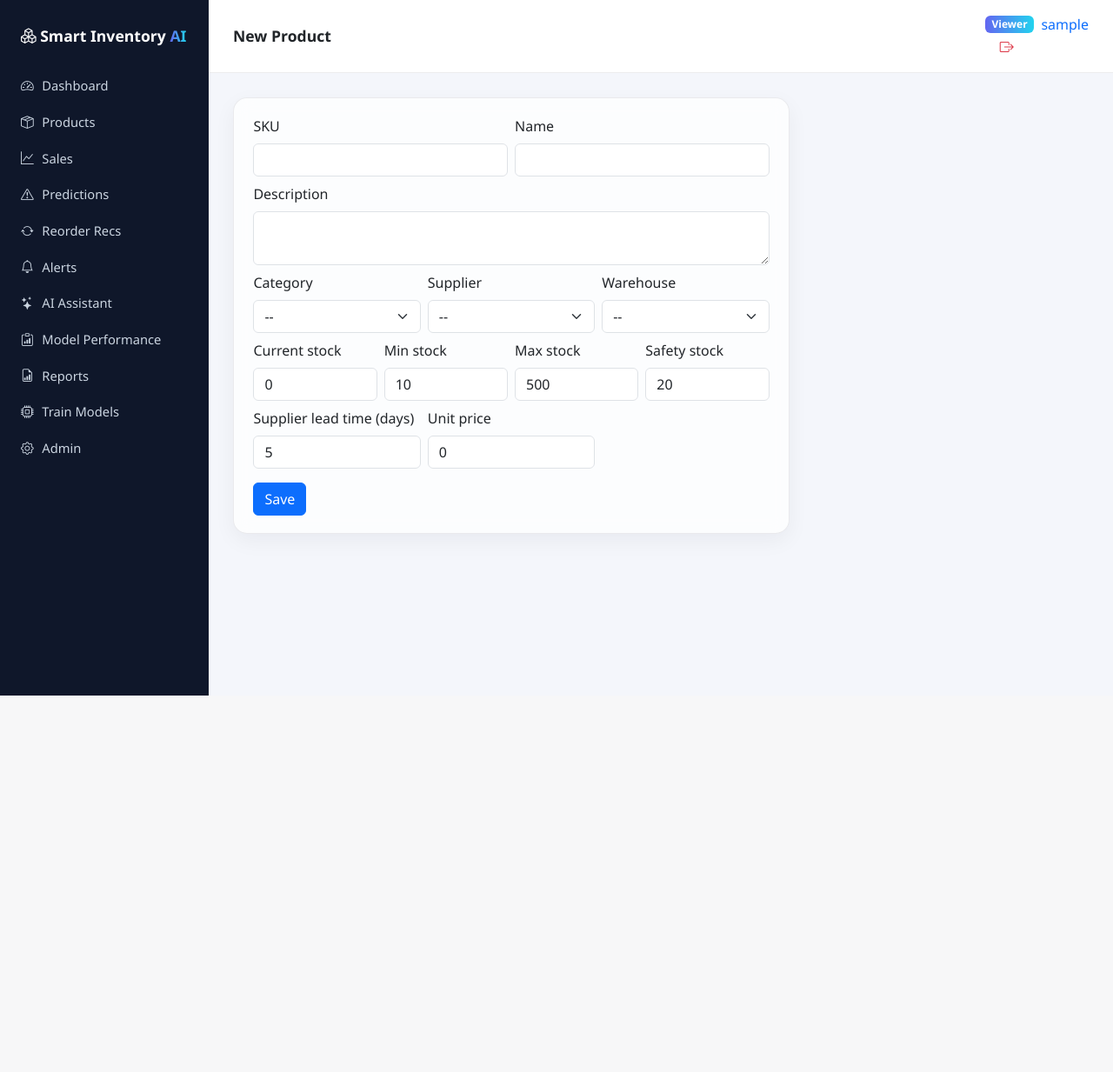
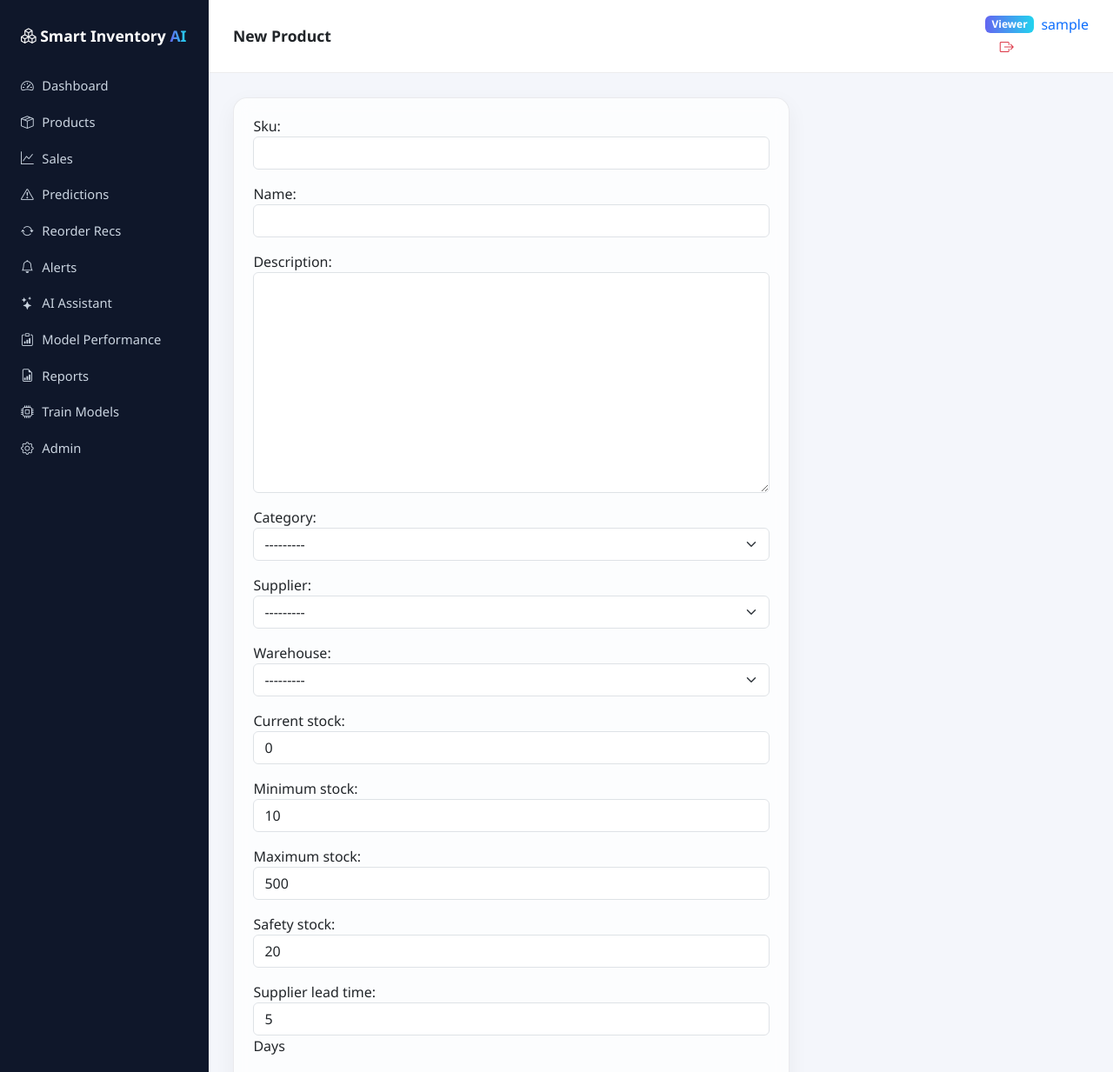
Before and after one commit to Dhanaraj2410/smart-inventory-ai, a Django app: page /products/new/ in a window 1280 px wide. Shown: the top 1233 px of the page at 87% size. Before the commit the page ends 800 px from the top, so only its background shows below. Run offline with Django 5.2, Linux system fonts and the light colour scheme; the visitor is signed in with stand-in values (Sample User, id 1); data that the repository does not hold is empty; parts of the project's set-up code (start-up, migrations or seed data) failed here and were passed over.

Commit message:
Validate product forms before saving
Co-authored-by: Copilot <223556219+Copilot@users.noreply.github.com>

```diff
--- /dev/null
+++ b/apps/products/forms.py
@@ -0,0 +1,44 @@
+from django import forms
+
+from .models import Product
+
+
+class ProductForm(forms.ModelForm):
+    class Meta:
+        model = Product
+        fields = (
+            "sku",
+            "name",
+            "description",
+            "category",
+            "supplier",
+            "warehouse",
+            "current_stock",
+            "minimum_stock",
+            "maximum_stock",
+            "safety_stock",
+            "supplier_lead_time",
+            "unit_price",
+        )
+        widgets = {
+            "sku": forms.TextInput(attrs={"class": "form-control"}),
+            "name": forms.TextInput(attrs={"class": "form-control"}),
+            "description": forms.Textarea(attrs={"class": "form-control"}),
+            "category": forms.Select(attrs={"class": "form-select"}),
+            "supplier": forms.Select(attrs={"class": "form-select"}),
+            "warehouse": forms.Select(attrs={"class": "form-select"}),
+            "current_stock": forms.NumberInput(attrs={"class": "form-control"}),
+            "minimum_stock": forms.NumberInput(attrs={"class": "form-control"}),
+            "maximum_stock": forms.NumberInput(attrs={"class": "form-control"}),
+            "safety_stock": forms.NumberInput(attrs={"class": "form-control"}),
+            "supplier_lead_time": forms.NumberInput(attrs={"class": "form-control"}),
+            "unit_price": forms.NumberInput(attrs={"class": "form-control", "step": "0.01"}),
+        }
+
+    def clean(self):
+        cleaned_data = super().clean()
+        minimum_stock = cleaned_data.get("minimum_stock")
+        maximum_stock = cleaned_data.get("maximum_stock")
+        if minimum_stock is not None and maximum_stock is not None and maximum_stock < minimum_stock:
+            self.add_error("maximum_stock", "Maximum stock cannot be less than minimum stock.")
+        return cleaned_data
--- a/apps/products/views.py
+++ b/apps/products/views.py
@@ -11,6 +11,7 @@ from django.shortcuts import render, redirect, get_object_or_404
 
 from apps.accounts.permissions import role_required
 from apps.accounts.models import User
+from .forms import ProductForm
 from .models import Product, Category, Supplier, Warehouse, STOCK_STATUS_LABELS
 
 
@@ -82,28 +83,26 @@ def product_detail(request, pk):
 @login_required
 @role_required(User.Role.ADMIN, User.Role.MANAGER)
 def product_create(request):
+    form = ProductForm(request.POST or None)
     if request.method == "POST":
-        product = _save_product_from_post(request, Product())
-        messages.success(request, f"Product {product.sku} created.")
-        return redirect("products:detail", pk=product.pk)
-    return render(request, "products/form.html", {
-        "categories": Category.objects.all(), "suppliers": Supplier.objects.all(),
-        "warehouses": Warehouse.objects.all(),
-    })
+        if form.is_valid():
+            product = form.save()
+            messages.success(request, f"Product {product.sku} created.")
+            return redirect("products:detail", pk=product.pk)
+    return render(request, "products/form.html", {"form": form})
 
 
 @login_required
 @role_required(User.Role.ADMIN, User.Role.MANAGER)
 def product_edit(request, pk):
     product = get_object_or_404(Product, pk=pk)
+    form = ProductForm(request.POST or None, instance=product)
     if request.method == "POST":
-        product = _save_product_from_post(request, product)
-        messages.success(request, f"Product {product.sku} updated.")
-        return redirect("products:detail", pk=product.pk)
-    return render(request, "products/form.html", {
-        "product": product, "categories": Category.objects.all(),
-        "suppliers": Supplier.objects.all(), "warehouses": Warehouse.objects.all(),
-    })
+        if form.is_valid():
+            product = form.save()
+            messages.success(request, f"Product {product.sku} updated.")
+            return redirect("products:detail", pk=product.pk)
+    return render(request, "products/form.html", {"form": form, "product": product})
 
 
 @login_required
@@ -116,24 +115,6 @@ def product_delete(request, pk):
         messages.success(request, f"Product {product.sku} deleted.")
         return redirect("products:list")
     return render(request, "products/confirm_delete.html", {"product": product})
-
-
-def _save_product_from_post(request, product):
-    p = request.POST
-    product.sku = p.get("sku", product.sku)
-    product.name = p.get("name", product.name)
-    product.description = p.get("description", "")
-    product.category_id = p.get("category") or None
-    product.supplier_id = p.get("supplier") or None
-    product.warehouse_id = p.get("warehouse") or None
-    product.current_stock = int(p.get("current_stock") or 0)
-    product.minimum_stock = int(p.get("minimum_stock") or 0)
-    product.maximum_stock = int(p.get("maximum_stock") or 0)
-    product.safety_stock = int(p.get("safety_stock") or 0)
-    product.supplier_lead_time = int(p.get("supplier_lead_time") or 5)
-    product.unit_price = p.get("unit_price") or 0
-    product.save()
-    return product
 
 
 @login_required
--- a/templates/products/form.html
+++ b/templates/products/form.html
@@ -4,26 +4,7 @@
 <div class="glass-card" style="max-width:640px;">
 <form method="post">
   {% csrf_token %}
-  <div class="row g-2">
-    <div class="col-6"><label class="form-label">SKU</label><input class="form-control" name="sku" value="{{ product.sku|default:'' }}" required></div>
-    <div class="col-6"><label class="form-label">Name</label><input class="form-control" name="name" value="{{ product.name|default:'' }}" required></div>
-    <div class="col-12"><label class="form-label">Description</label><textarea class="form-control" name="description">{{ product.description|default:'' }}</textarea></div>
-    <div class="col-4"><label class="form-label">Category</label>
-      <select class="form-select" name="category"><option value="">--</option>
-      {% for c in categories %}<option value="{{ c.id }}" {% if product.category_id == c.id %}selected{% endif %}>{{ c.name }}</option>{% endfor %}</select></div>
-    <div class="col-4"><label class="form-label">Supplier</label>
-      <select class="form-select" name="supplier"><option value="">--</option>
-      {% for s in suppliers %}<option value="{{ s.id }}" {% if product.supplier_id == s.id %}selected{% endif %}>{{ s.name }}</option>{% endfor %}</select></div>
-    <div class="col-4"><label class="form-label">Warehouse</label>
-      <select class="form-select" name="warehouse"><option value="">--</option>
-      {% for w in warehouses %}<option value="{{ w.id }}" {% if product.warehouse_id == w.id %}selected{% endif %}>{{ w.name }}</option>{% endfor %}</select></div>
-    <div class="col-3"><label class="form-label">Current stock</label><input class="form-control" type="number" name="current_stock" value="{{ product.current_stock|default:0 }}"></div>
-    <div class="col-3"><label class="form-label">Min stock</label><input class="form-control" type="number" name="minimum_stock" value="{{ product.minimum_stock|default:10 }}"></div>
-    <div class="col-3"><label class="form-label">Max stock</label><input class="form-control" type="number" name="maximum_stock" value="{{ product.maximum_stock|default:500 }}"></div>
-    <div class="col-3"><label class="form-label">Safety stock</label><input class="form-control" type="number" name="safety_stock" value="{{ product.safety_stock|default:20 }}"></div>
-    <div class="col-4"><label class="form-label">Supplier lead time (days)</label><input class="form-control" type="number" name="supplier_lead_time" value="{{ product.supplier_lead_time|default:5 }}"></div>
-    <div class="col-4"><label class="form-label">Unit price</label><input class="form-control" type="number" step="0.01" name="unit_price" value="{{ product.unit_price|default:0 }}"></div>
-  </div>
+  {{ form.as_p }}
   <button class="btn btn-primary mt-3" type="submit">Save</button>
 </form>
 </div>
```
Also changed, not shown: tests/test_product_forms.py (added, +47 -0 lines).
